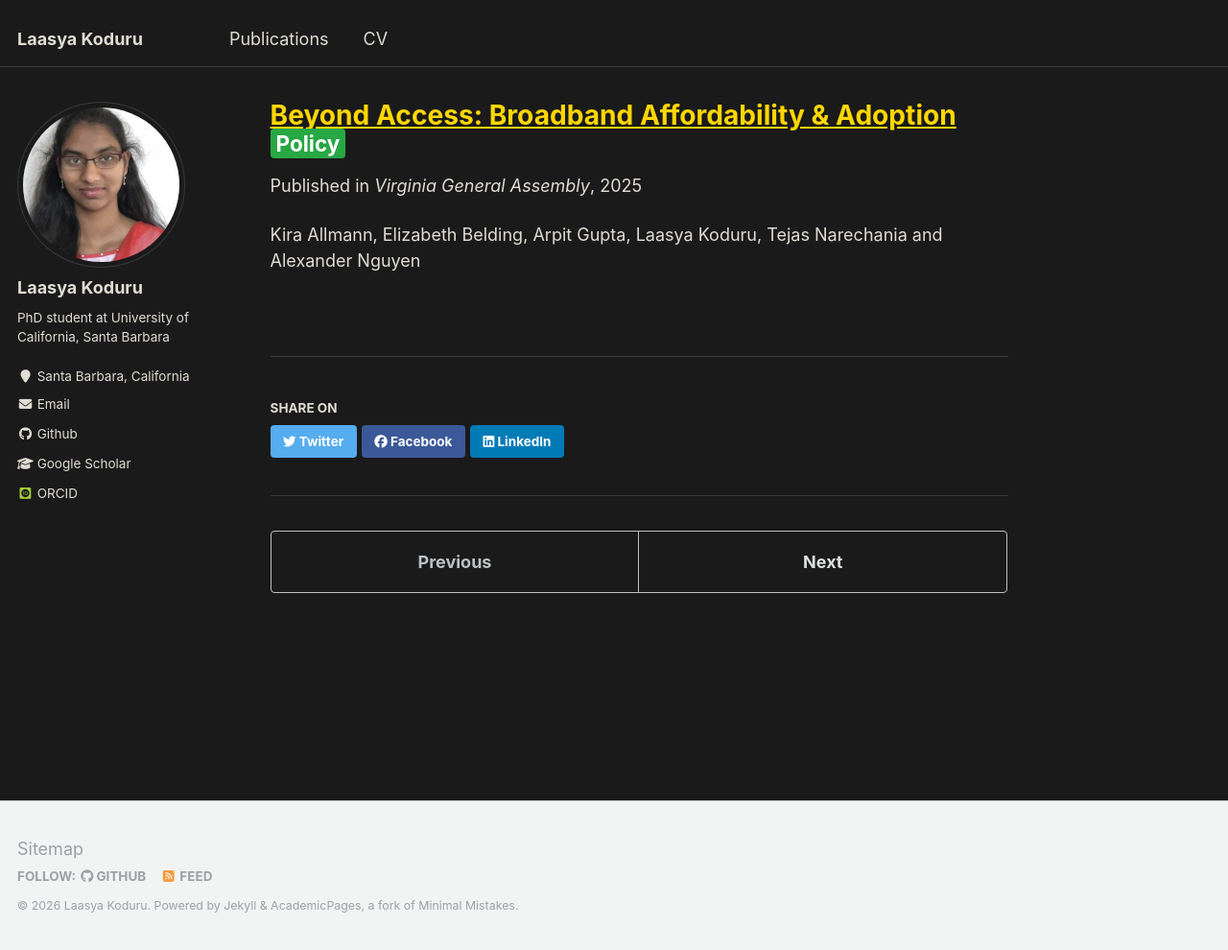
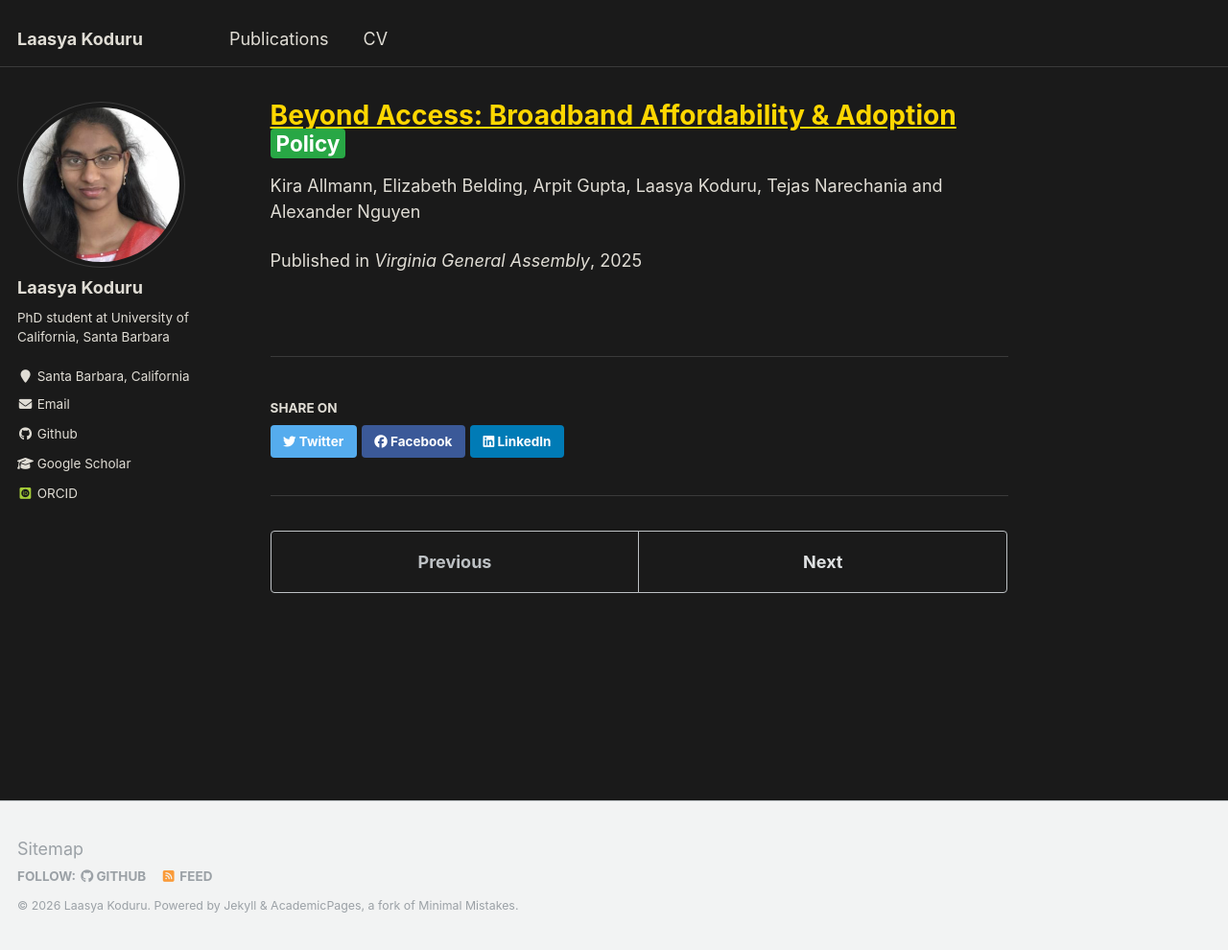
Before and after one commit to lmkoduru/lmkoduru.github.io, a Jekyll site: the page built from _publications/jcots-study.md, in a window 1280 px wide and 990 px high. Shown: the whole window at 96% size. Built offline with Jekyll 4.4.1, drawn with Linux system fonts in a browser that asks for light colours; some web fonts are replaced.

```diff
--- a/_publications/jcots-study.md
+++ b/_publications/jcots-study.md
@@ -2,9 +2,8 @@
 title: "[Beyond Access: Broadband Affordability & Adoption](https://dls.virginia.gov/commissions/jcots/materials/broadband_report_nov_2025.pdf) <span style='color:#fff; background:#28a745; padding:2px 6px; border-radius:4px; font-size:0.8em;'>Policy</span>"
 collection: publications
 permalink: /publication/jcots-study
-excerpt: ''
+excerpt: 'Kira Allmann, Elizabeth Belding, Arpit Gupta, Laasya Koduru, Tejas Narechania and Alexander Nguyen'
 date: 2025-11-20
 venue: 'Virginia General Assembly'
 paperurl: ''
 ---
-Kira Allmann, Elizabeth Belding, Arpit Gupta, Laasya Koduru, Tejas Narechania and Alexander Nguyen
```
